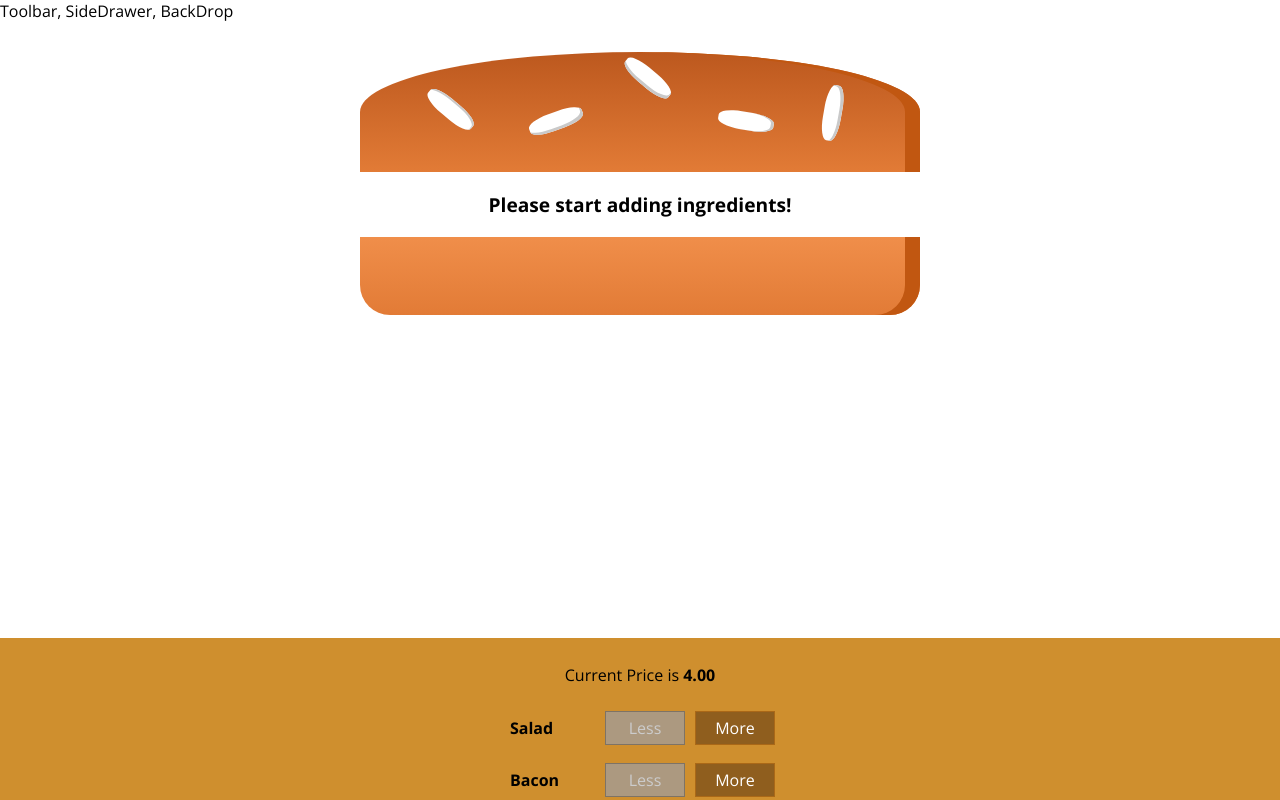
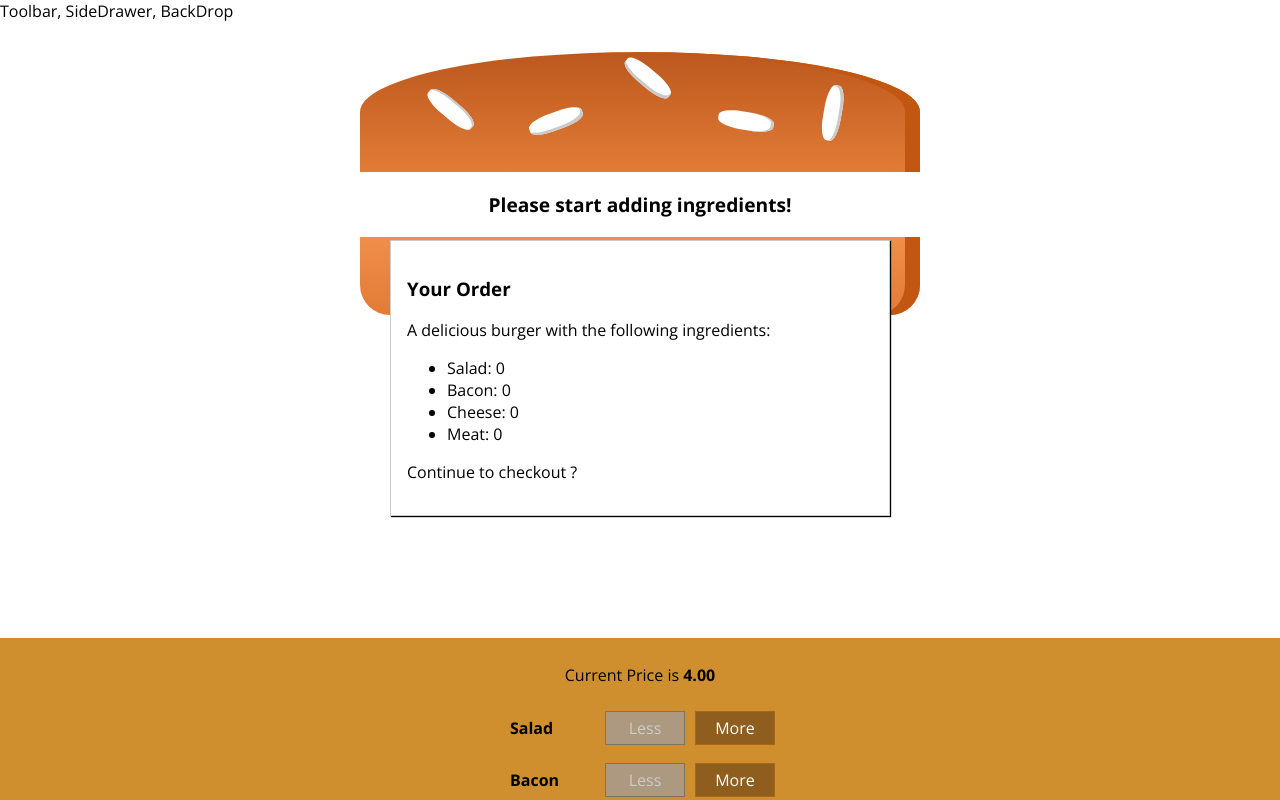
Before and after one commit to webdevabhi/react-burger-builder, a React app: page / in a window 1280 px wide. Shown: the top 800 px of the page. Built offline with nearby package versions, Linux system fonts and the light colour scheme.

Commit message:
Adding modal with order summary

```diff
--- /dev/null
+++ b/src/components/Burger/OrderSummary/OrderSummary.js
@@ -0,0 +1,24 @@
+import React from 'react';
+
+import Aux from '../../../hoc/Aux';
+
+const orderSummary = (props) => {
+
+    const ingredientSummary = Object.keys(props.ingredients)
+        .map(igKey => {
+            return <li><span style={{textTransform: 'capitalize'}}>{igKey}</span>: {props.ingredients[igKey]}</li>
+        });
+
+    return (
+        <Aux>
+            <h3>Your Order</h3>
+            <p>A delicious burger with the following ingredients:</p>
+            <ul>
+                {ingredientSummary}
+            </ul>
+            <p>Continue to checkout ?</p>
+        </Aux>
+    );
+};
+
+export default orderSummary;
--- /dev/null
+++ b/src/components/UI/Modal/Modal.css
@@ -0,0 +1,20 @@
+.Modal {
+    position: fixed;
+    z-index: 500;
+    background-color: white;
+    width: 70%;
+    border: 1px solid #ccc;
+    box-shadow: 1px 1px 1px black;
+    padding: 16px;
+    left: 15%;
+    top: 30%;
+    box-sizing: border-box;
+    transition: all 0.3s ease-out;
+}
+
+@media (min-width: 600px) {
+    .Modal {
+        width: 500px;
+        left: calc(50% - 250px);
+    }
+}
--- /dev/null
+++ b/src/components/UI/Modal/Modal.js
@@ -0,0 +1,13 @@
+import React from 'react';
+
+import classes from './Modal.css';
+
+const modal = (props) => {
+    return (
+        <div className={classes.Modal}>
+            {props.children}
+        </div>
+    );
+};
+
+export default modal;
--- a/src/containers/BurgerBuilder/BurgerBuilder.js
+++ b/src/containers/BurgerBuilder/BurgerBuilder.js
@@ -3,6 +3,8 @@
 import Aux from '../../hoc/Aux';
 import Burger from '../../components/Burger/Burger';
 import BuildControls from "../../components/Burger/BuildControls/BuildControls";
+import Modal from '../../components/UI/Modal/Modal';
+import OrderSummary from '../../components/Burger/OrderSummary/OrderSummary';
 
 const INGREDIENT_PRICES = {
   salad: 0.5,
@@ -89,6 +91,9 @@
 
     return (
       <Aux>
+        <Modal>
+          <OrderSummary ingredients={this.state.ingredients} />
+        </Modal>
         <Burger ingredients={this.state.ingredients} />
         <BuildControls
           ingredientAdded={this.addIngredientsHandler}
```
Also changed, not shown: src/components/UI/Backdrop/Backdrop.js (added).
